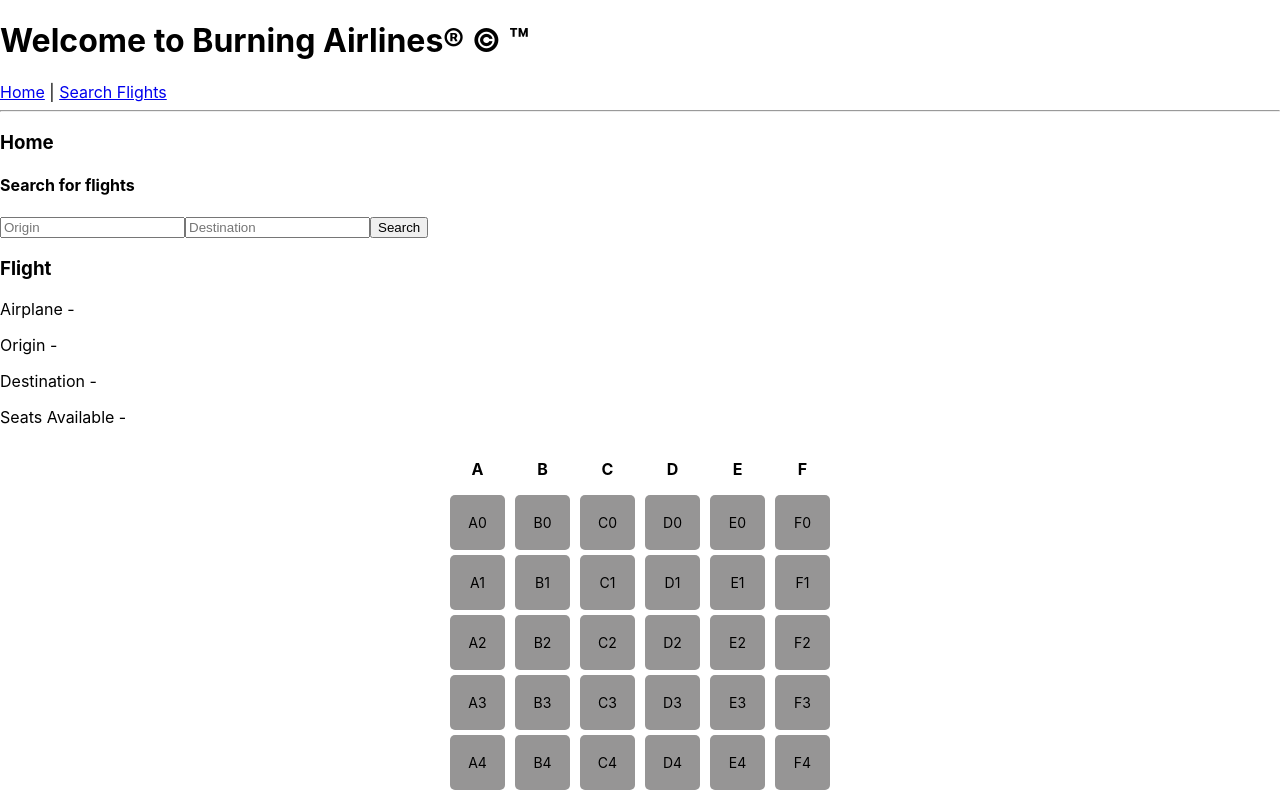
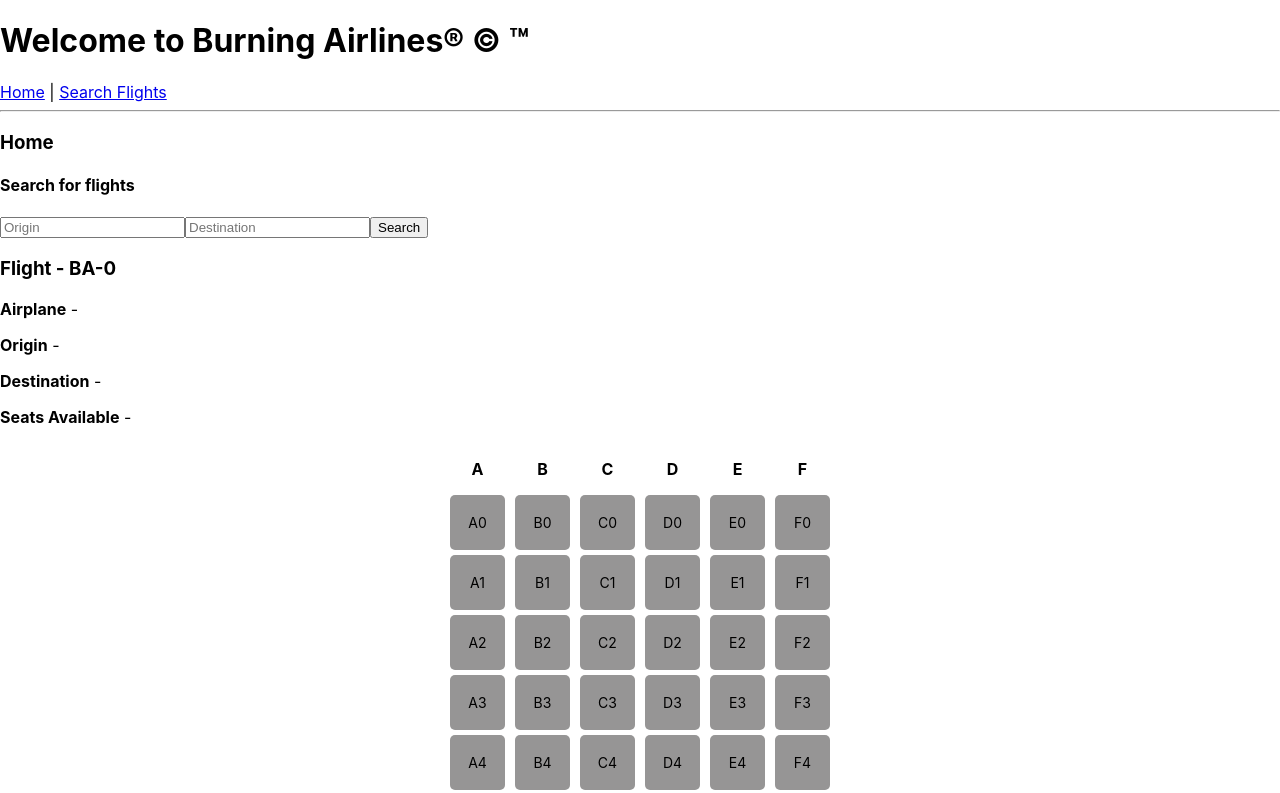
Before and after one commit to casslee8757/burning-airline-frontend, a React (Create React App) app: page /#/search in a window 1280 px wide. Shown: the top 793 px of the page. Built offline with nearby package versions, Linux system fonts and the light colour scheme.

Commit message:
merging branch

```diff
--- a/src/components/FlightInfo.js
+++ b/src/components/FlightInfo.js
@@ -6,6 +6,7 @@ import axios from 'axios';
 class FlightInfo extends React.Component{
 
   state ={
+    flight: '',
     plane: '',
     origin: '',
     destination: '',
@@ -22,6 +23,7 @@ class FlightInfo extends React.Component{
       console.log(res);
 
       this.setState({
+        flight: res.data.flight.id,
         plane: res.data.plane.name,
         origin: res.data.flight.origin,
         destination: res.data.flight.destination,
@@ -37,11 +39,11 @@ class FlightInfo extends React.Component{
   render(){
     return(
       <div>
-          <h3> Flight </h3>
-          <p>Airplane - {this.state.plane}</p>
-          <p>Origin - {this.state.origin}</p>
-          <p>Destination - {this.state.destination}</p>
-          <p>Seats Available - {this.state.seats}</p>
+          <h3> Flight - BA-0{this.state.flight} </h3>
+          <p><strong>Airplane</strong> - {this.state.plane}</p>
+          <p><strong>Origin</strong> - {this.state.origin}</p>
+          <p><strong>Destination</strong> - {this.state.destination}</p>
+          <p><strong>Seats Available</strong> - {this.state.seats}</p>
       </div>
     );
   }
```
